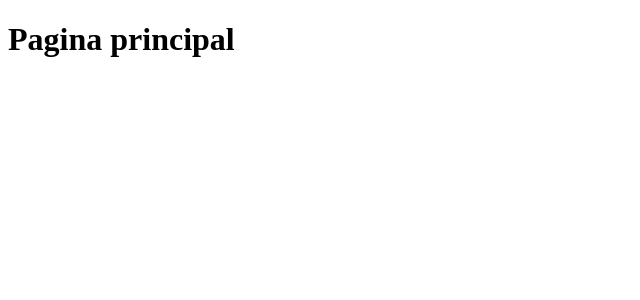
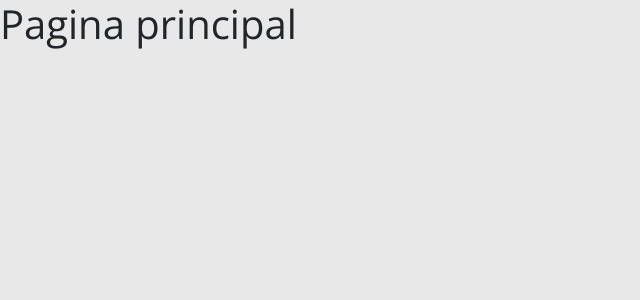
Before and after one commit to gabriel-lamarao/dsmovie, a React (Create React App) app in the folder frontend/: page / in a window 1280 px wide. Shown: the top 300 px of the page, without its empty margins (0-640 px from the left). Built offline with nearby package versions, Linux system fonts and the light colour scheme; the HTML template or start-up script is replaced by a standard one.

Commit message:
Bootstrap

```diff
--- a/frontend/package.json
+++ b/frontend/package.json
@@ -10,6 +10,7 @@
     "@types/node": "^16.7.13",
     "@types/react": "^17.0.20",
     "@types/react-dom": "^17.0.9",
+    "bootstrap": "5.1.3",
     "react": "^17.0.2",
     "react-dom": "^17.0.2",
     "react-scripts": "5.0.0",
--- /dev/null
+++ b/frontend/src/index.css
@@ -0,0 +1,19 @@
+@import url('https://fonts.googleapis.com/css2?family=Open+Sans:wght@400;700&display=swap');
+
+:root {
+  --color-primary: #4D41C0;
+}
+
+* {
+    box-sizing: border-box;
+    font-family: 'Open Sans', sans-serif;
+}
+
+html, body {
+    background-color: #e8e8e8;
+}
+
+a, a:hover {
+  text-decoration: none;
+  color: unset;
+}
--- a/frontend/src/index.tsx
+++ b/frontend/src/index.tsx
@@ -1,7 +1,8 @@
 import React from 'react';
 import ReactDOM from 'react-dom';
 import App from './App';
-
+import 'bootstrap/dist/css/bootstrap.css';
+import './index.css';
 
 ReactDOM.render(
   <React.StrictMode>
```
Also changed, not shown: 1 other file (tests, documents, lock files or other folders).
